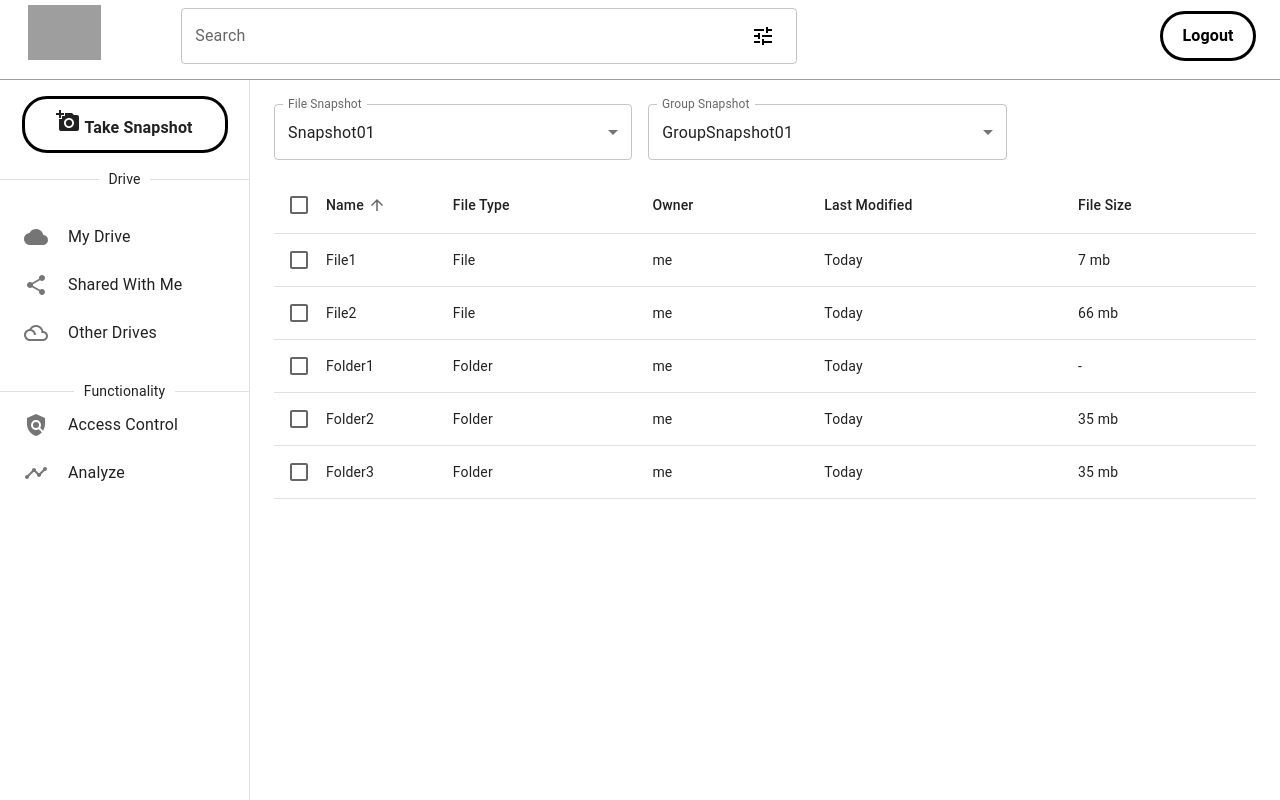
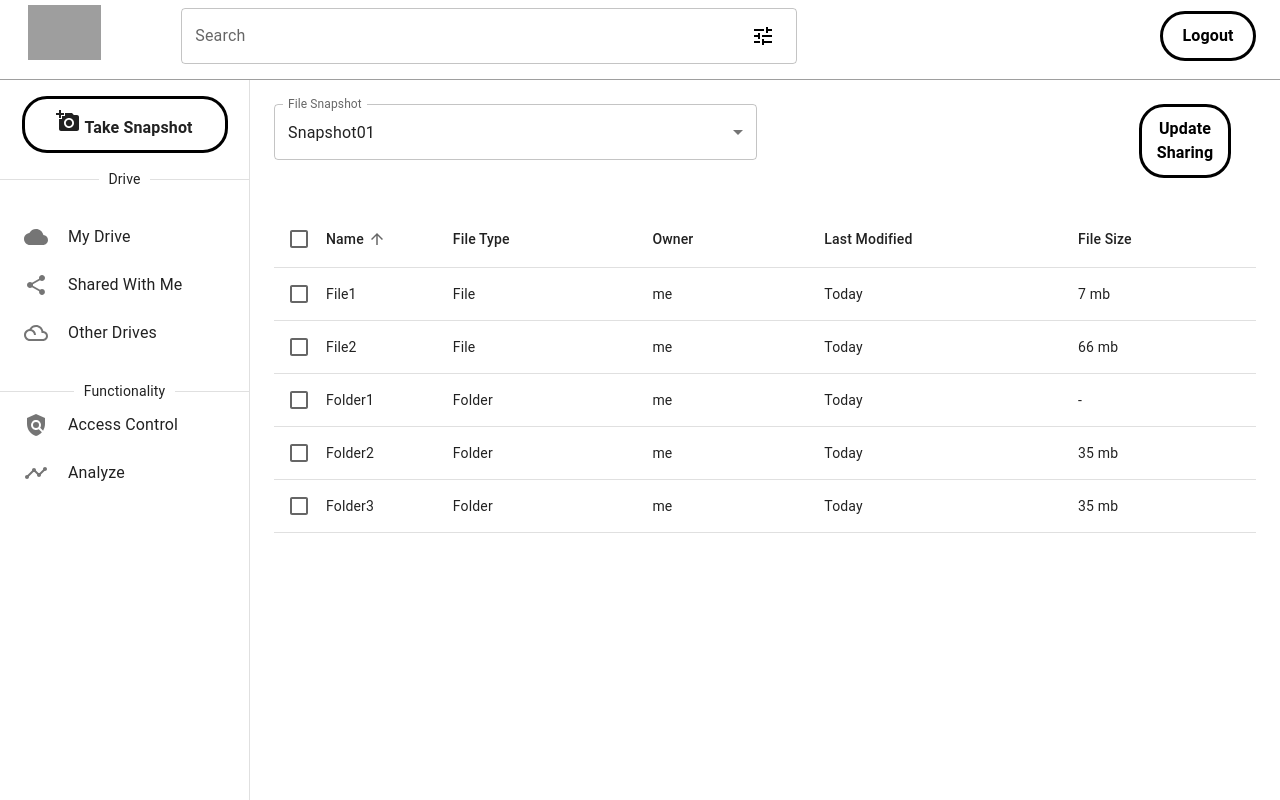
Before and after one commit to Benniei/CDSM, a React (Create React App) app in the folder client/: page /dashboard in a window 1280 px wide. Built offline with nearby package versions, Linux system fonts and the light colour scheme; grey boxes are pictures that could not be loaded.

Commit message:
Refactor Frontend Dashboard files for better organization
- Put every file into categories to reduce confusion

```diff
--- a/client/src/components/Dashboard/SnapshotBar.js
+++ b/client/src/components/Dashboard/FileView/SnapshotBar.js
@@ -5,6 +5,8 @@ import {useState} from 'react';
 import Grid from '@mui/material/Grid';
 import TextField from'@mui/material/TextField';
 import MenuItem from '@mui/material/MenuItem';
+import Box from '@mui/material/Box';
+import Typography from '@mui/material/Typography';
 
 const snapshotArray = [
     {
@@ -21,32 +23,32 @@ const snapshotArray = [
     },
 ]
 
-const groupSnapshotArray =[
-    {
-        id: 'GroupSnapshot01'
-    },
-    {
-        id: 'GroupSnapshot02'
-    },
-    {
-        id: 'GroupSnapshot03'
-    },
-    {
-        id: 'GroupSnapshot04'
-    }
-]
+// const groupSnapshotArray =[
+//     {
+//         id: 'GroupSnapshot01'
+//     },
+//     {
+//         id: 'GroupSnapshot02'
+//     },
+//     {
+//         id: 'GroupSnapshot03'
+//     },
+//     {
+//         id: 'GroupSnapshot04'
+//     }
+// ]
 
 function SnapshotBar(){
     const [snapshot, setSnapshot] = useState('Snapshot01');
-    const [groupsnapshot, setGroupsnapshot] = useState('GroupSnapshot01');
+    // const [groupsnapshot, setGroupsnapshot] = useState('GroupSnapshot01');
 
     const handleSnapshotChange = (event) => {
         setSnapshot(event.target.value);
     }
 
-    const handleGroupChange = (event) => {
-        setGroupsnapshot(event.target.value);
-    }
+    // const handleGroupChange = (event) => {
+    //     setGroupsnapshot(event.target.value);
+    // }
 
     return(
         <Grid container spacing={2} mb={2}>
@@ -55,7 +57,7 @@ function SnapshotBar(){
             </Grid> */}
 
             {/* Select Snapshot Dropdown Menu */}
-            <Grid item xs={4.5}>
+            <Grid item xs={6}>
                 <TextField
                     id="select-snapshot"
                     select
@@ -72,9 +74,25 @@ function SnapshotBar(){
                     ))}
                 </TextField>
             </Grid>
+            <Grid item xs={4.4} />
+
+            {/* View Information or Update Sharing */}
+            <Grid item xs={1.3}>
+                <Box
+                    className="black-button"
+                    onClick={event => console.log("Update Sharing Modal")}>
+                    <center>
+                        <Typography
+                            display="inline"
+                            sx={{color:'black'}}>
+                            <strong> Update Sharing </strong>
+                        </Typography>
+                    </center>
+                </Box>
+            </Grid>
 
             {/* Select Group Snapshot Dropdown Menu */}
-            <Grid item xs={4.5}>
+            {/* <Grid item xs={4.5}>
                 <TextField
                     id="select-group-snapshot"
                     select
@@ -90,7 +108,7 @@ function SnapshotBar(){
                         </MenuItem>
                     ))}
                 </TextField>
-            </Grid>
+            </Grid> */}
 
             <Grid item xs={1.5}>
                 {/* Button for edit sharing */}
--- a/client/src/components/Dashboard/NameBar.js
+++ b/client/src/components/Dashboard/NameBar.js
@@ -1,5 +1,5 @@
 // Local Imports
-import {useContext, useState} from 'react';
+import {useState} from 'react';
 
 // Imports from Material UI
 import Stack from '@mui/material/Stack';
--- a/client/src/components/Dashboard/QueryBuilderModal.js
+++ b/client/src/components/Dashboard/QueryBuilderModal.js
@@ -4,7 +4,6 @@ import {GlobalStoreContext} from '../../store';
 import NameBar from "./NameBar"
 
 // Imports from Material UI
-import { styled } from '@mui/material/styles';
 import CloseIcon from '@mui/icons-material/Close';
 import Box from '@mui/material/Box';
 import Typography from '@mui/material/Typography';
@@ -28,16 +27,7 @@ const style = {
     p: 4,
     overflow: 'auto',
     overflowY: 'scroll'
-  };
-
-
-const Root = styled('div')(({ theme }) => ({
-    width: '100%',
-    ...theme.typography.body2,
-    '& > :not(style) + :not(style)': {
-      marginTop: theme.spacing(2),
-    },
-  }));
+};
 
 const operators = ["Drive", "Owner", "Creator", "From", "To", "Name", "inFolder", "Folder", "Path", "Sharing"]
 
--- a/client/src/components/Dashboard/AppBanner.js
+++ b/client/src/components/Dashboard/SideComponents/AppBanner.js
@@ -1,6 +1,6 @@
 // Local Imports
 import {useContext} from 'react';
-import {GlobalStoreContext} from '../../store';
+import {GlobalStoreContext} from '../../../store';
 
 // Imports from Material-UI
 import AppBar from '@mui/material/AppBar';
--- a/client/src/components/Dashboard/index.js
+++ b/client/src/components/Dashboard/index.js
@@ -1,7 +1,7 @@
 // Local imports
-import AppBanner from './AppBanner';
-import DrawerContent from './DrawerContent';
-import SnapshotView from './SnapshotView';
+import AppBanner from './SideComponents/AppBanner';
+import DrawerContent from './SideComponents/DrawerContent';
+import SnapshotView from './FileView/SnapshotView';
 import QueryBuilderModal from './QueryBuilderModal';
 
 // Imports from Material-UI
--- a/client/src/store/index.js
+++ b/client/src/store/index.js
@@ -1,5 +1,4 @@
 import {createContext, useState} from 'react';
-import {useNavigate} from 'react-router-dom';
 import api from '../api'
 
 export const GlobalStoreContext = createContext({})
@@ -17,8 +16,6 @@ function GlobalStoreContextProvider(props) {
         queryBuilder: false,
         currentSnapshot: null
     });
-
-    const navigate = useNavigate();
 
     const storeReducer = (action) => {
         const {type, payload} = action;
```
Also changed, not shown: client/src/components/Dashboard/FileView/FileSharingModal.js (added), client/src/components/Dashboard/FileView/FileTable.js (renamed from client/src/components/Dashboard/FileTable.js), client/src/components/Dashboard/FileView/SnapshotView.js (renamed from client/src/components/Dashboard/SnapshotView.js), client/src/components/Dashboard/SideComponents/DrawerContent.js (renamed from client/src/components/Dashboard/DrawerContent.js), 2 other files (tests, documents, lock files or other folders).
